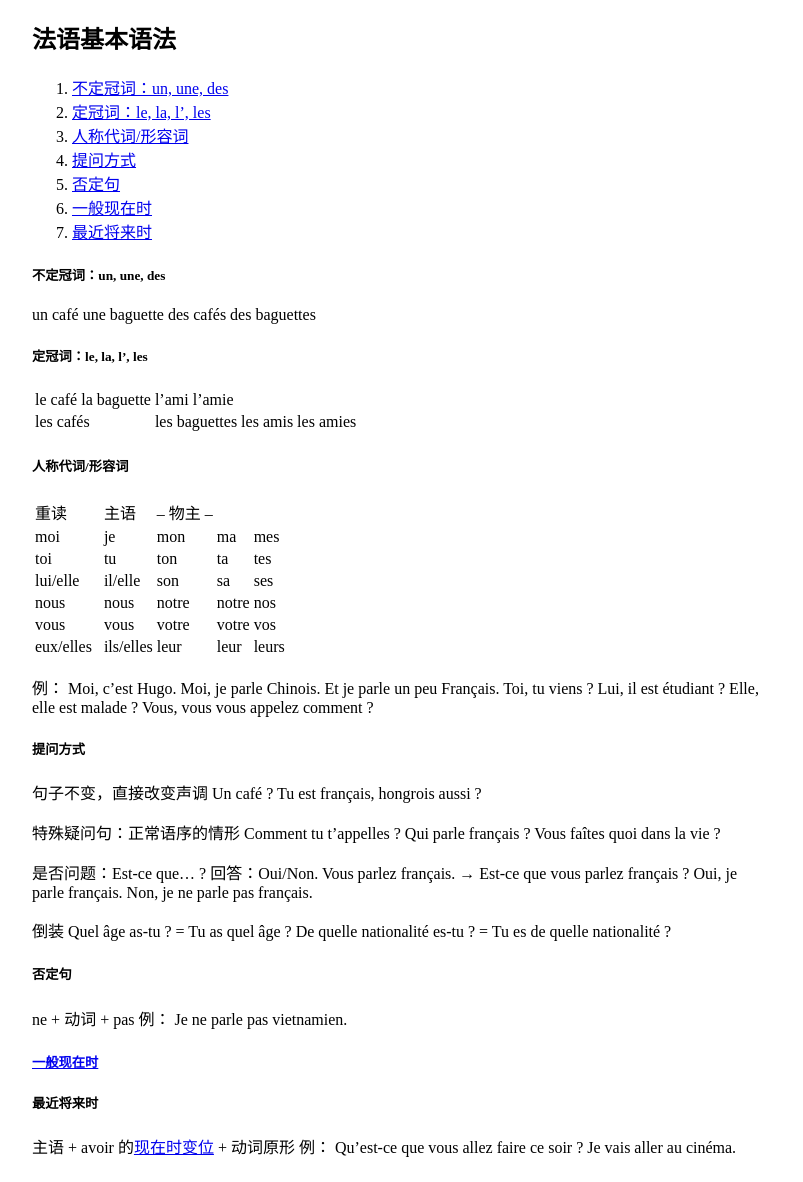
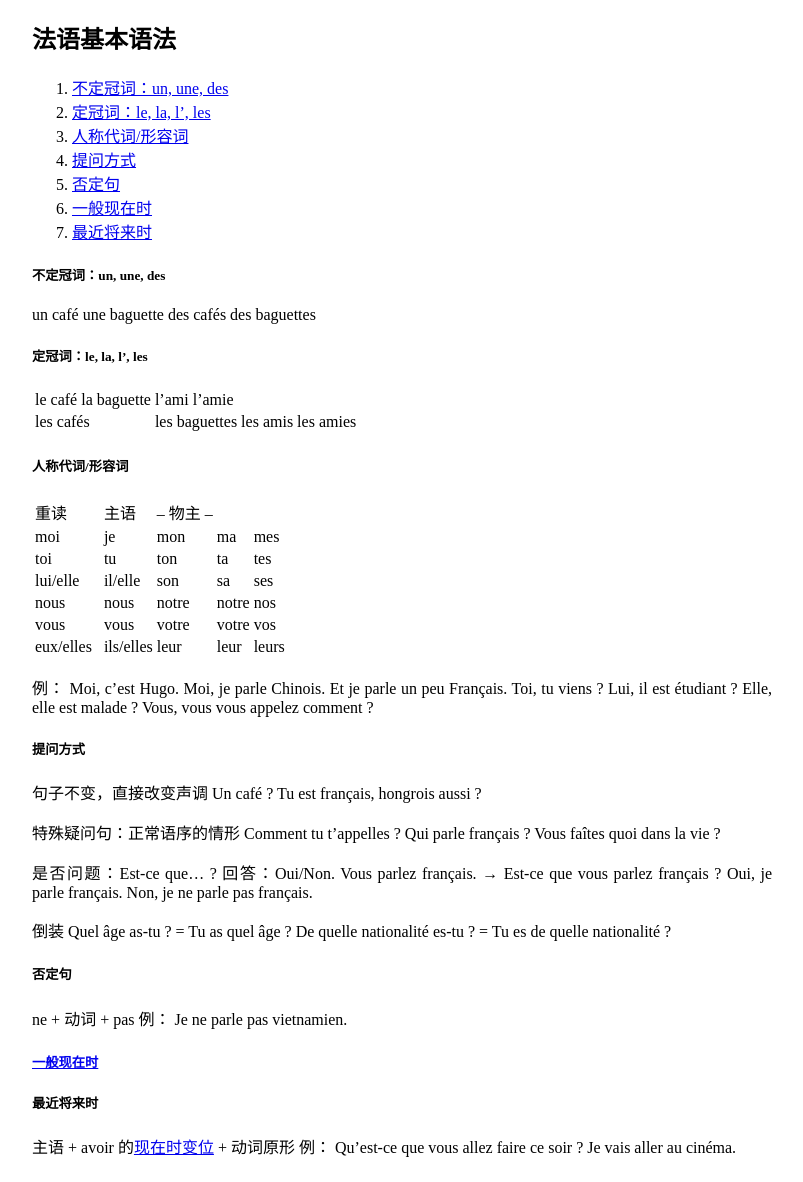
Before and after one commit to keinriesenradinparis/testing_local, a Jekyll site: the page built from _posts/2022/2022-12-16-法语语法入门.md, in a window 1280 px wide. Shown: the whole page, without its empty margins (238-1041 px from the left). Built offline with Jekyll 4.4.1, drawn with Linux system fonts in a browser that asks for light colours.

Commit message:
Update custom-styles.scss

```diff
--- a/_sass/minima/custom-styles.scss
+++ b/_sass/minima/custom-styles.scss
@@ -1,15 +1,15 @@
 // Placeholder to allow defining custom styles that override everything else.
 // (Use `_sass/minima/custom-variables.scss` to override variable defaults)
 
-// .wrapper{
-//   text-align: justify;
-// //   overflow-wrap: break-word;
-// }
+.wrapper{
+  text-align: justify;
+//   overflow-wrap: break-word;
+}
 
-// .page-content{
+.page-content{
+  text-align: justify;
+}
+
+// .post-content{
 //   text-align: justify;
 // }
-
-// // .post-content{
-// //   text-align: justify;
-// // }
```
